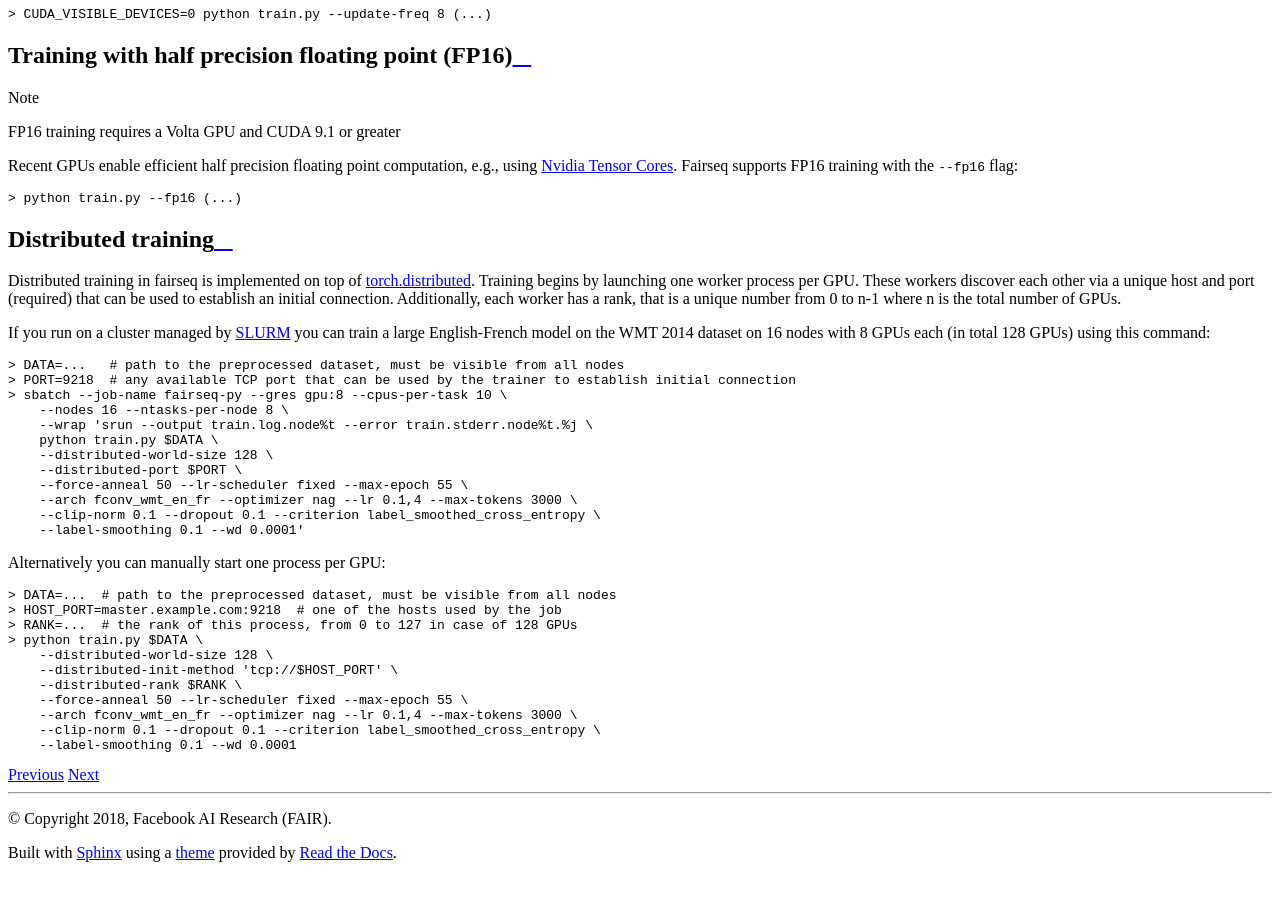
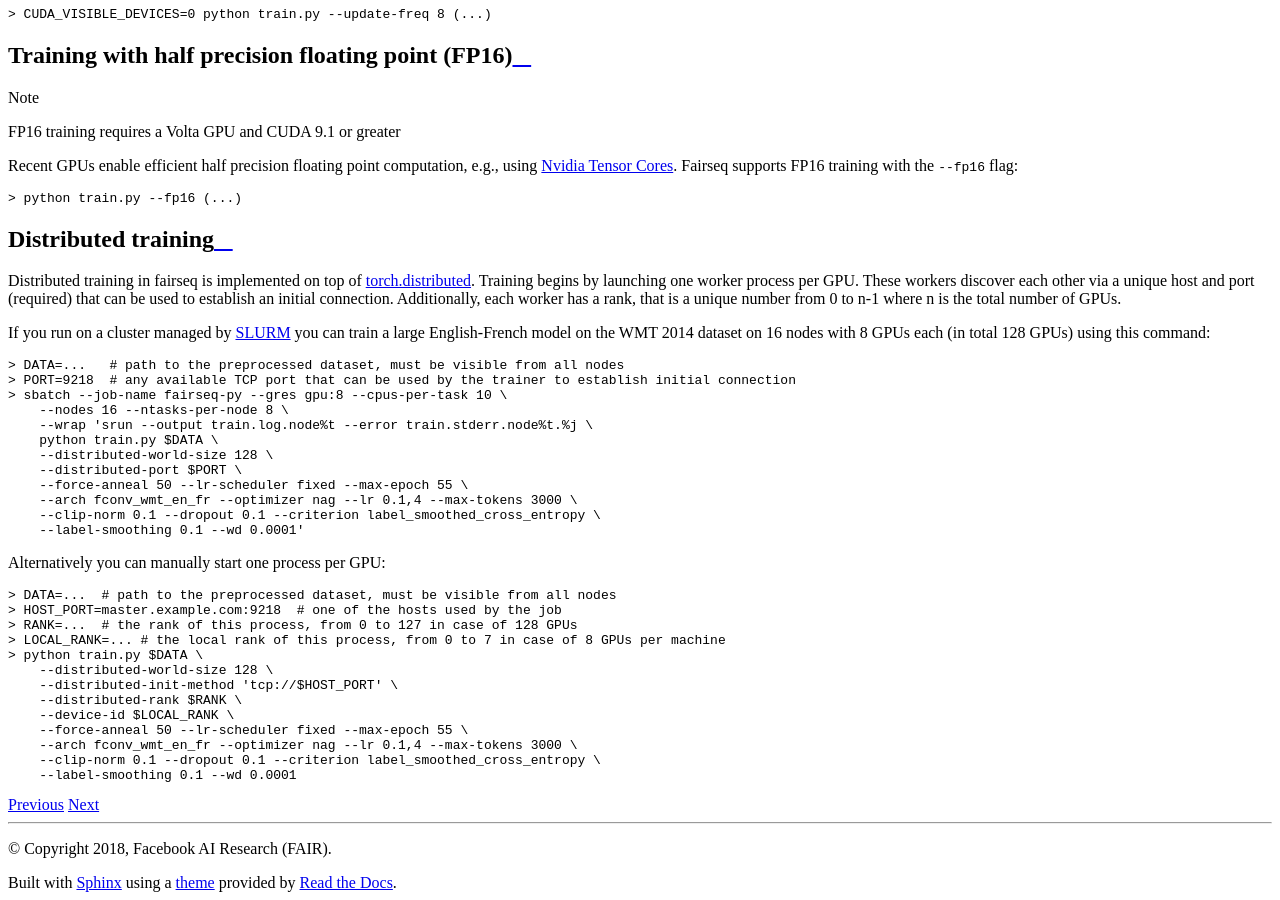
Before and after one commit to realzhouchushu/data2vec, a Sphinx documentation site: the page built from docs/getting_started.rst, in a window 1280 px wide and 900 px high, scrolled down 2278 px. Built offline with Sphinx 7.4.7 and the Read the Docs theme 2.0.0, drawn with Linux system fonts in a browser that asks for light colours; before the commit the page ends 3148 px from its top, so only the background shows below that.

Commit message:
Fix docs

```diff
--- a/docs/getting_started.rst
+++ b/docs/getting_started.rst
@@ -193,10 +193,12 @@ Alternatively you can manually start one process per GPU:
     > DATA=...  # path to the preprocessed dataset, must be visible from all nodes
     > HOST_PORT=master.example.com:9218  # one of the hosts used by the job
     > RANK=...  # the rank of this process, from 0 to 127 in case of 128 GPUs
+    > LOCAL_RANK=... # the local rank of this process, from 0 to 7 in case of 8 GPUs per machine
     > python train.py $DATA \
         --distributed-world-size 128 \
         --distributed-init-method 'tcp://$HOST_PORT' \
         --distributed-rank $RANK \
+        --device-id $LOCAL_RANK \
         --force-anneal 50 --lr-scheduler fixed --max-epoch 55 \
         --arch fconv_wmt_en_fr --optimizer nag --lr 0.1,4 --max-tokens 3000 \
         --clip-norm 0.1 --dropout 0.1 --criterion label_smoothed_cross_entropy \
```
